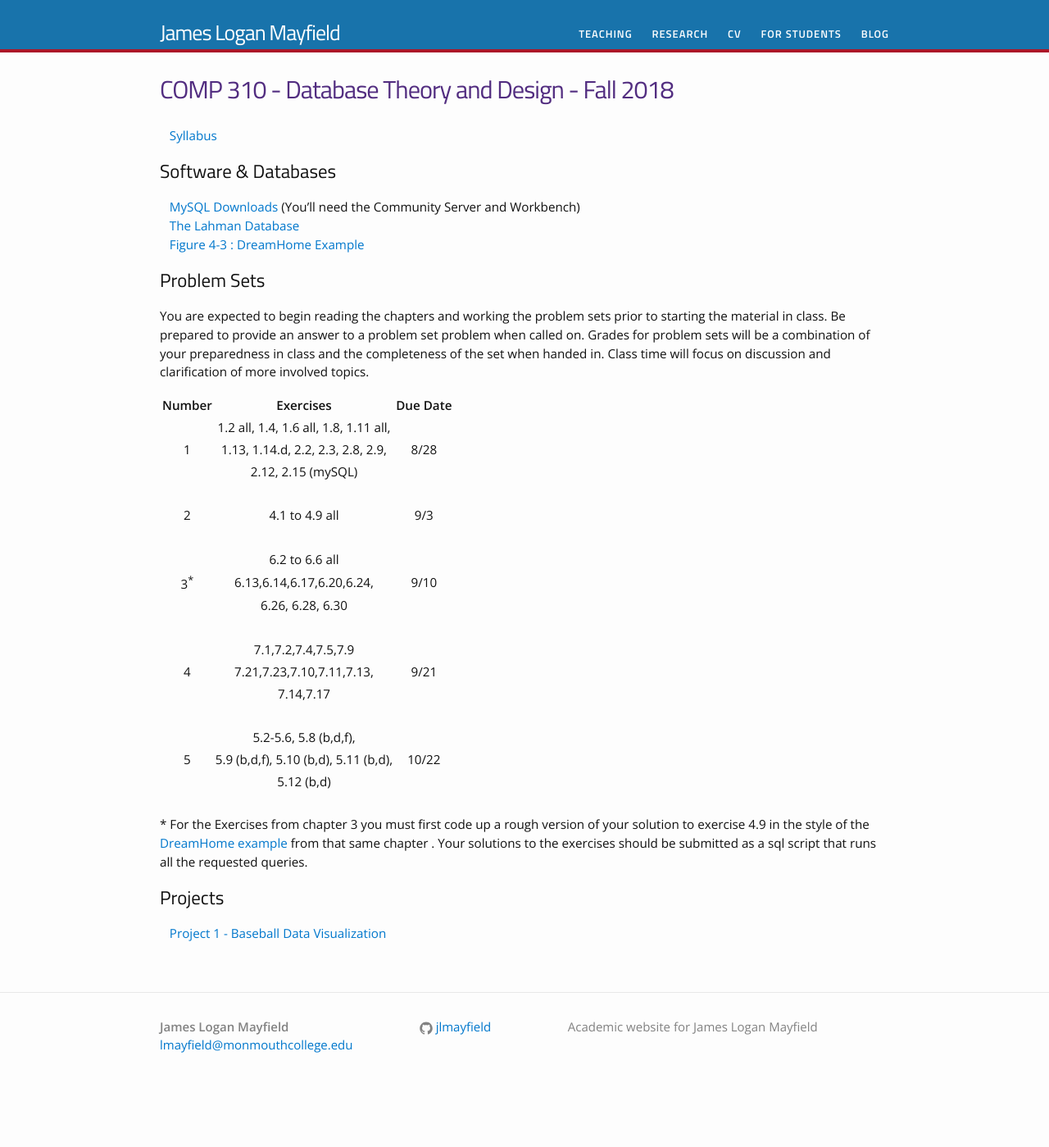
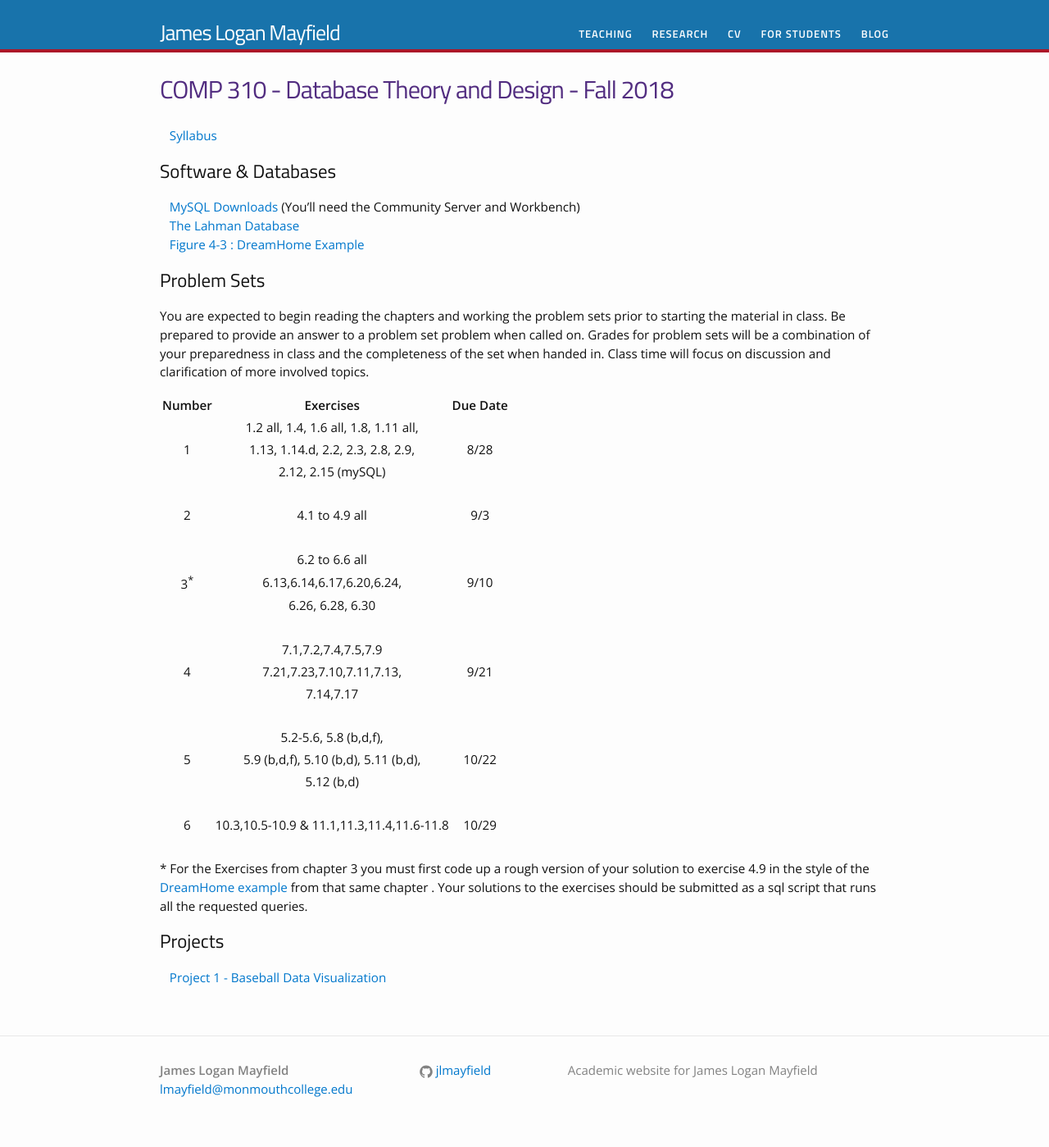
Before and after one commit to jlmayfield/jlmayfield.github.io, a Jekyll site: the page built from teaching/comp310.md, in a window 1280 px wide. Shown: the whole page at 82% size. Built offline with Jekyll 4.4.1, drawn with Linux system fonts in a browser that asks for light colours; before the commit the page ends 1346 px from its top, so only the background shows below that.

Commit message:
fa18. c310. hwk6, syllabus updates

```diff
--- a/teaching/comp310.md
+++ b/teaching/comp310.md
@@ -36,7 +36,9 @@ You are expected to begin reading the chapters and working the problem sets prio
 |       |  5.2-5.6, 5.8 (b,d,f),    |     |
 |  5    |  5.9 (b,d,f), 5.10 (b,d), 5.11 (b,d),    |  10/22   |
 |       |  5.12 (b,d)   |    |
-|   |  |
+|   |  |  |
+|  6 | 10.3,10.5-10.9 & 11.1,11.3,11.4,11.6-11.8 | 10/29 |
+|   |  |  |
 
 
 \*  For the Exercises from chapter 3 you must first code up a rough version of your solution to exercise 4.9 in the style of the [DreamHome example](/teaching/COMP310/src/fig4.3.sql) from that same chapter .  Your solutions to the exercises should be submitted as a sql script that runs all the requested queries.
```
Also changed, not shown: 1 other file.
